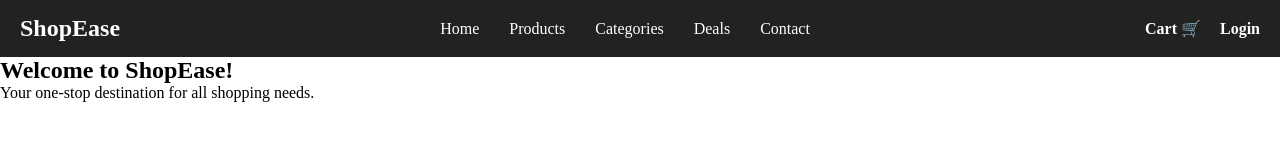
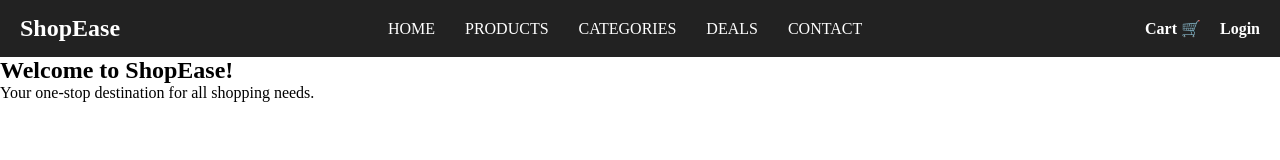
Before and after one commit to sannidhyavrm-431/web-development, a plain HTML site: page project.html/project3.html in a window 1280 px wide. Drawn offline with Linux system fonts and the light colour scheme.

Commit message:
Updated files

```diff
--- a/project.html/project3.html
+++ b/project.html/project3.html
@@ -12,11 +12,11 @@
   <nav class="navbar">
     <div class="logo">ShopEase</div>
     <ul class="nav-links">
-      <li><a href="#">Home</a></li>
-      <li><a href="#">Products</a></li>
-      <li><a href="#">Categories</a></li>
-      <li><a href="#">Deals</a></li>
-      <li><a href="#">Contact</a></li>
+      <li><a href="#">HOME</a></li>
+      <li><a href="#">PRODUCTS</a></li>
+      <li><a href="#">CATEGORIES</a></li>
+      <li><a href="#">DEALS</a></li>
+      <li><a href="#">CONTACT</a></li>
     </ul>
     <div class="actions">
       <a href="#">Cart 🛒</a>
```
